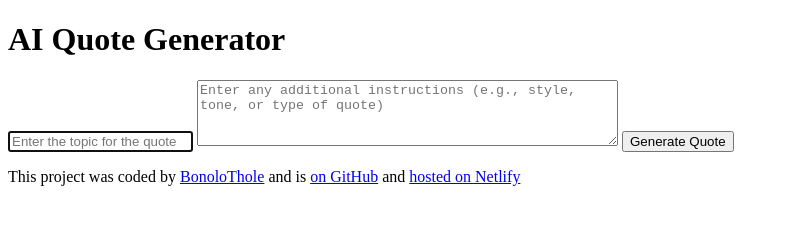
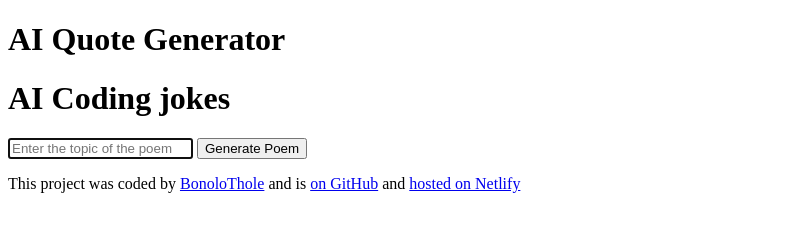
Before and after one commit to BonoloThole/AI-coding-jokes, a plain HTML site: page index.html in a window 1280 px wide. Shown: the whole page, without its empty margins (0-789 px from the left). Drawn offline with Linux system fonts and the light colour scheme.

Commit message:
changed main html

```diff
--- a/index.html
+++ b/index.html
@@ -8,29 +8,26 @@
   <body>
      <header>
       <h1>AI Quote Generator</h1>
+
+ <header>
+      <h1>AI Coding jokes</h1>
     </header>
+
     <main>
       <form>
         <input
           type="text"
-        id="quoteInput"
-        placeholder="Enter the topic for the quote"
+          placeholder="Enter the topic of the poem"
           autofocus
           required
           autocomplete="off"
+          id="poemInput"
         />
-      <textarea
-        id="instructionsInput"
-        placeholder="Enter any additional instructions (e.g., style, tone, or type of quote)"
-        rows="4"
-        cols="50"
-      ></textarea>
-      <button type="button" id="quoteButton">Generate Quote</button>
+        <button type="button" id="poemButton">Generate Poem</button>
       </form>
 
-    <div id="quote"></div>
+      <div id="poem"></div>
     </main>
-
 <footer>
         <p>
           This project was coded by
```
Lines whose indentation alone changed are shown as unchanged.
